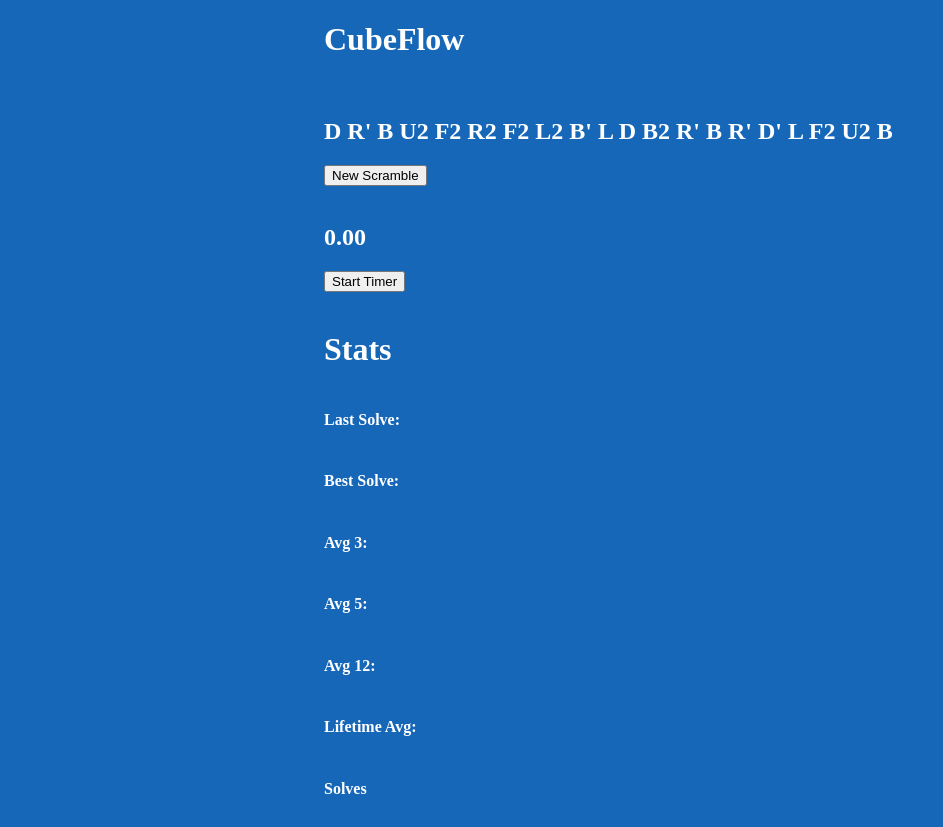
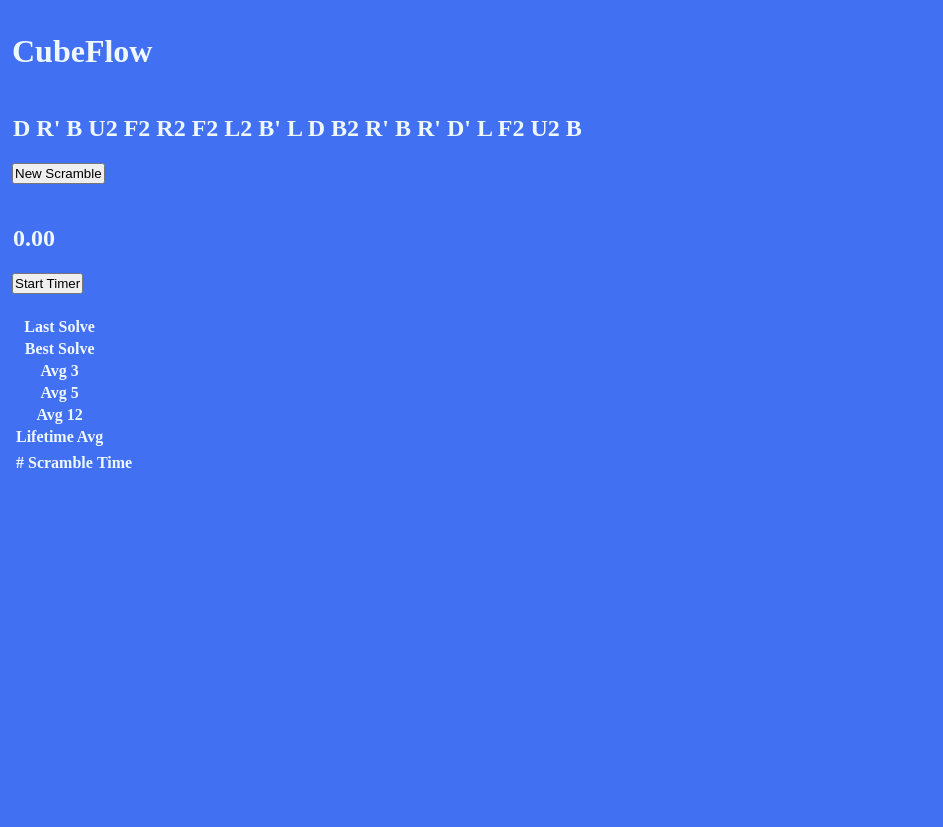
Before and after one commit to Bytew4rden/CubeFlow, a Python web app: template templates/index.html in a window 1280 px wide. Shown: the whole page, without its empty margins (0-943 px from the left). After the commit the page ends 468 px from the top, so only its background shows below. Run offline with Jinja, Linux system fonts and the light colour scheme; the template is opened without the code that fills it, so the values that code supplies are empty.

Commit message:
Deleting solves from the table now possible

```diff
--- a/static/index.js
+++ b/static/index.js
@@ -60,8 +60,8 @@ async function toggleTimer() {
     timerInterval = null;
 
     let scramble = document.getElementById("scramble").textContent;
-    scramble = scramble.replace(/'/g, "i");
-    scramble = scramble.replace(/ /g, ",");
+    // scramble = scramble.replace(/'/g, "i");
+    // scramble = scramble.replace(/ /g, ",");
 
     //This 'data' variable is what's getting sent to the backend
     const data = {
@@ -107,10 +107,21 @@ async function sendSolveToBackend(data) {
       body: JSON.stringify(data),
     });
   } catch (error) {
-    console.error("POST to /solve failure");
+    console.error("POST to /solve failed");
   }
 }
 
+async function deleteSolve(solveID) {
+  try {
+    const response = await fetch(`/delete_solve/${solveID}`, {
+      method: "DELETE",
+    });
+    getSolves();
+    updateUI();
+  } catch (error) {
+    console.error("DELETE to /delete_solve/$solveID$ failed");
+  }
+}
 function updateUI() {
   var last = document.getElementById("last");
   var best = document.getElementById("best");
@@ -118,7 +129,7 @@ function updateUI() {
   var avg5 = document.getElementById("avg5");
   var avg12 = document.getElementById("avg12");
   var avgAll = document.getElementById("avgAll");
-  var solvesTable = document.getElementById("solves_tbl");
+  var solvesTableBody = document.getElementById("solves_tbl_body");
 
   var lengthSolves = solves.length;
 
@@ -143,22 +154,19 @@ function updateUI() {
   avg12.textContent = calculateSolveAvg(solves, 12);
   avgAll.textContent = calculateSolveAvg(solves, solves.length);
 
+  // create solves table
+  solvesTableBody.innerHTML = "";
   for (let i = 0; i < solves.length; i++) {
-    const li = document.createElement("li");
+    const tr = document.createElement("tr");
 
-    const solveNum = document.createElement("span");
-    solveNum.textContent = solves.length - i;
-    li.appendChild(solveNum);
+    tr.innerHTML = `
+    <td>${solves.length - i}</td>
+    <td>${solves[i].scramble}</td>
+    <td>${solves[i].time_seconds}</td>
+    <td><button onclick="deleteSolve(${solves.length - i})" > X </button></td>
+    `;
 
-    const scrambleSpan = document.createElement("span");
-    scrambleSpan.textContent = solves[i].scramble;
-    li.appendChild(scrambleSpan);
-
-    const timeSpan = document.createElement("span");
-    timeSpan.textContent = solves[i].time_seconds;
-    li.appendChild(timeSpan);
-
-    solvesTable.appendChild(li);
+    solvesTableBody.appendChild(tr);
   }
 }
 
--- a/static/style.css
+++ b/static/style.css
@@ -1,22 +1,10 @@
+* {
+  padding: 1px;
+}
 body {
-  background-color: rgb(22, 103, 184);
-}
-#app {
-  width: 50%;
-  margin-left: auto;
-  margin-right: auto;
-  color: rgb(255, 255, 255);
+  background-color: rgb(65, 112, 242);
 }
 
-#stats {
-  display: grid;
-  /* This creates two columns: one for labels, one for values */
-  grid-template-columns: 1fr 1fr;
-  gap: 1px; /* Space between the items */
-  max-width: 300px; /* Keeps it from stretching across the whole screen */
-  align-items: center;
+#app {
+  color: aliceblue;
 }
-#stats > :last-child {
-  display: inline;
-  overflow: hidden;
-}
--- a/templates/index.html
+++ b/templates/index.html
@@ -9,8 +9,6 @@
   <body>
     <div id="app">
       <h1>CubeFlow</h1>
-
-      <br />
 
       <div>
         <h2 id="scramble"></h2>
@@ -26,29 +24,49 @@
 
       <br />
 
-      <h1>Stats</h1>
+      <div id="stats">
+        <table>
+          <tbody>
+            <tr>
+              <th scope="row">Last Solve</th>
+              <td id="last"></td>
+            </tr>
+            <tr>
+              <th scope="row">Best Solve</th>
+              <td id="best"></td>
+            </tr>
+            <tr>
+              <th scope="row">Avg 3</th>
+              <td id="avg3"></td>
+            </tr>
+            <tr>
+              <th scope="row">Avg 5</th>
+              <td id="avg5"></td>
+            </tr>
+            <tr>
+              <th scope="row">Avg 12</th>
+              <td id="avg12"></td>
+            </tr>
+            <tr>
+              <th scope="row">Lifetime Avg</th>
+              <td id="avgAll"></td>
+            </tr>
+          </tbody>
+        </table>
 
-      <div id="stats">
-        <h4>Last Solve:</h4>
-        <p id="last"></p>
-
-        <h4>Best Solve:</h4>
-        <p id="best"></p>
-
-        <h4>Avg 3:</h4>
-        <p id="avg3"></p>
-
-        <h4>Avg 5:</h4>
-        <p id="avg5"></p>
-
-        <h4>Avg 12:</h4>
-        <p id="avg12"></p>
-
-        <h4>Lifetime Avg:</h4>
-        <p id="avgAll"></p>
-
-        <h4>Solves</h4>
-        <ul id="solves_tbl"></ul>
+        <table id="solves_tbl">
+          <thead>
+            <tr>
+              <th>#</th>
+              <th>Scramble</th>
+              <th>Time</th>
+            </tr>
+          </thead>
+          <tbody id="solves_tbl_body">
+            <!-- This section is auto-filled in the
+             index.js - UpdateUI() function. -->
+          </tbody>
+        </table>
       </div>
     </div>
 
```
Also changed, not shown: main.py (+30 -0 lines).
